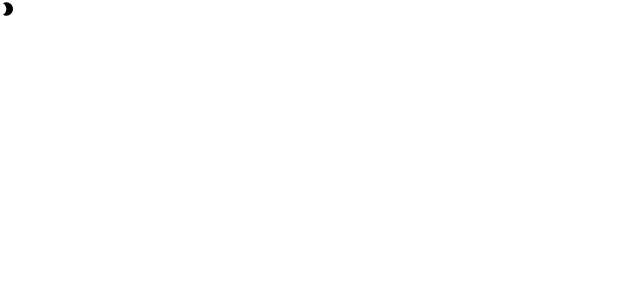
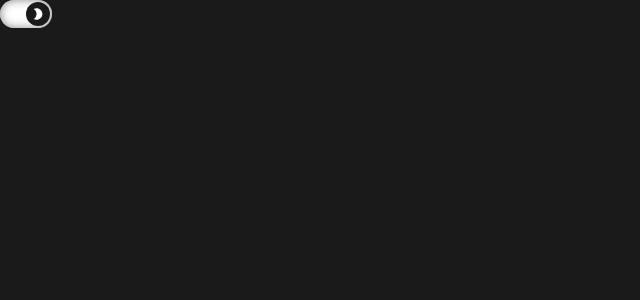
Before and after one commit to webcodes14/aetheria-studio, a React (Vite) app: page / in a window 1280 px wide. Both pictures are taken after a click on the button "Doplnit vícero jazyků". Shown: the top 300 px of the page, without its empty margins (0-640 px from the left). Built offline with nearby package versions, Linux system fonts and the light colour scheme.

Commit message:
Theme Btn styling

```diff
--- a/src/components/ThemeBtn.jsx
+++ b/src/components/ThemeBtn.jsx
@@ -1,4 +1,7 @@
 import { useApp } from "../context/AppContext";
+import { motion } from "motion/react";
+
+import classes from "./ThemeBtn.module.css";
 
 import { FaSun } from "react-icons/fa";
 import { MdModeNight } from "react-icons/md";
@@ -10,12 +13,43 @@
         setTheme((t) => t === 'light' ? 'dark' : 'light');
     }
 
-    return <button
+    return <motion.button
         type="button"
+        className={classes.themeBtn}
+        style={{ justifyContent: theme === 'light' ? "flex-start" : "flex-end" }}
         onClick={handleTheme}
         aria-label="Doplnit vícero jazyků">
-            {theme === 'light' ? <FaSun /> : <MdModeNight />}
-    </button>
+            {theme === 'light' ? (
+                    <motion.span
+                        className={`${classes.themeBtnCircle} ${classes.themeBtnLight}`}
+                        initial={{ opacity: 0, rotate: 0 }}
+                        animate={{ opacity: 1, rotate: 180 }}
+                        layout
+                        transition={{
+                            type: "spring",
+                            visualDuration: 0.3,
+                            bounce: 0.4,
+                        }}
+                    >
+                        <FaSun className="text-sm text-yellow-400" />
+                    </motion.span>
+                ) : (
+                    <motion.span
+                        className={`${classes.themeBtnCircle} ${classes.themeBtnDark}`}
+                        initial={{ opacity: 0, rotate: 180 }}
+                        animate={{ opacity: 1, rotate: 360 }}
+                        layout
+                        transition={{
+                            type: "spring",
+                            visualDuration: 0.3,
+                            bounce: 0.4,
+                        }}
+                    >
+                        <MdModeNight className="text-sm text-white" />
+                    </motion.span>
+                )
+            }
+    </motion.button>
 }
 
 export default ThemeBtn;
--- /dev/null
+++ b/src/components/ThemeBtn.module.css
@@ -0,0 +1,28 @@
+.themeBtn {
+    display: flex;
+    align-items: center;
+    padding: 0.25rem 0.15rem;
+    background-color: var(--c-white);
+    border-radius: 1.5rem;
+    gap: 0.25rem;
+    width: 3.25rem;
+    height: 1.75rem;
+    box-shadow: inset 0 0 10px var(--c-grey);
+}
+
+.themeBtnCircle {
+    display: flex;
+    align-items: center;
+    justify-content: center;
+    border-radius: 50%;
+    width: 1.5rem;
+    height: 1.5rem;
+}
+
+.themeBtnLight {
+    background-color: var(--c-white);
+}
+
+.themeBtnDark {
+    background-color: var(--c-black);
+}
--- a/src/index.css
+++ b/src/index.css
@@ -4,6 +4,7 @@
     --c-white: #ffffff;
     --c-black: #1A1A1A;
     --c-red: #B24A4E;
+    --c-grey: #898989;
 }
 
 html {
@@ -16,3 +17,7 @@
     font-style: normal;
     color: var(--default-text);
 }
+
+body.dark {
+    background-color: #1A1A1A;
+}
```
